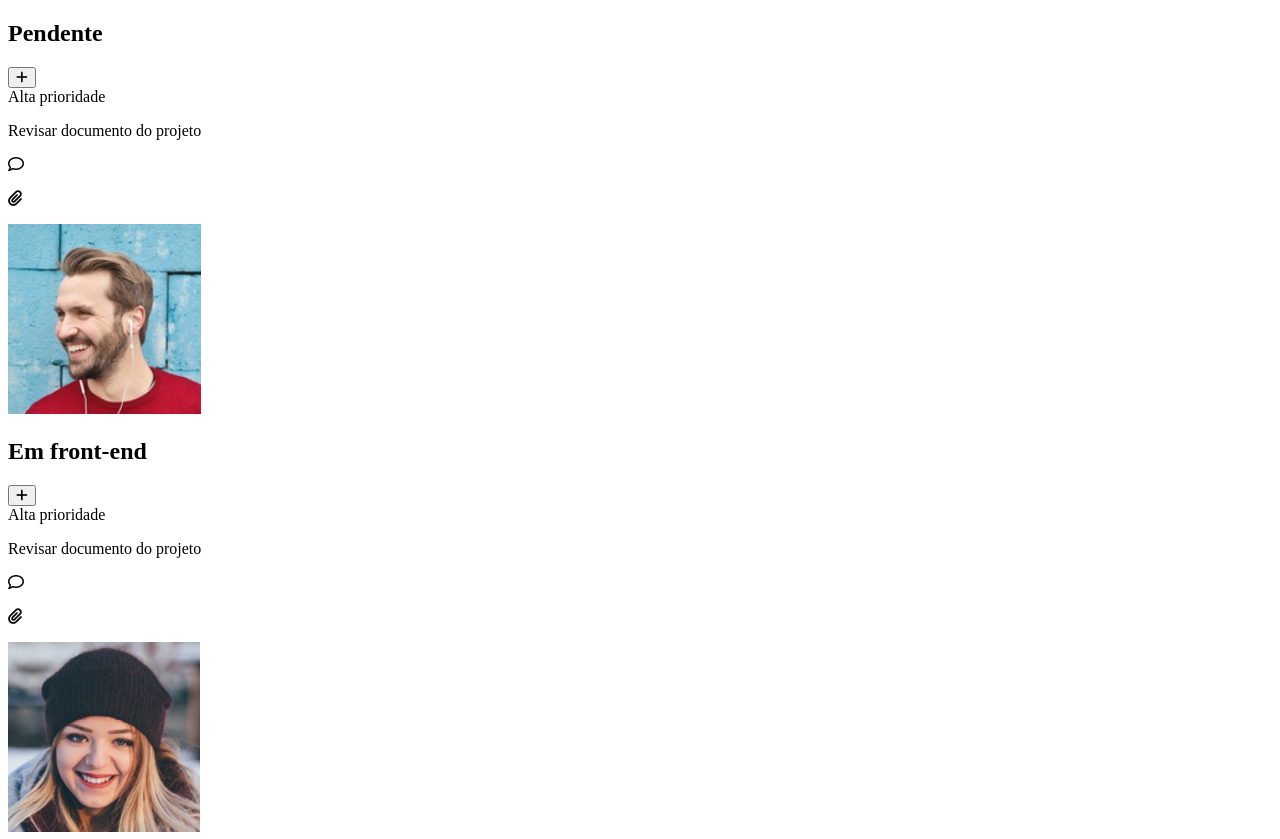
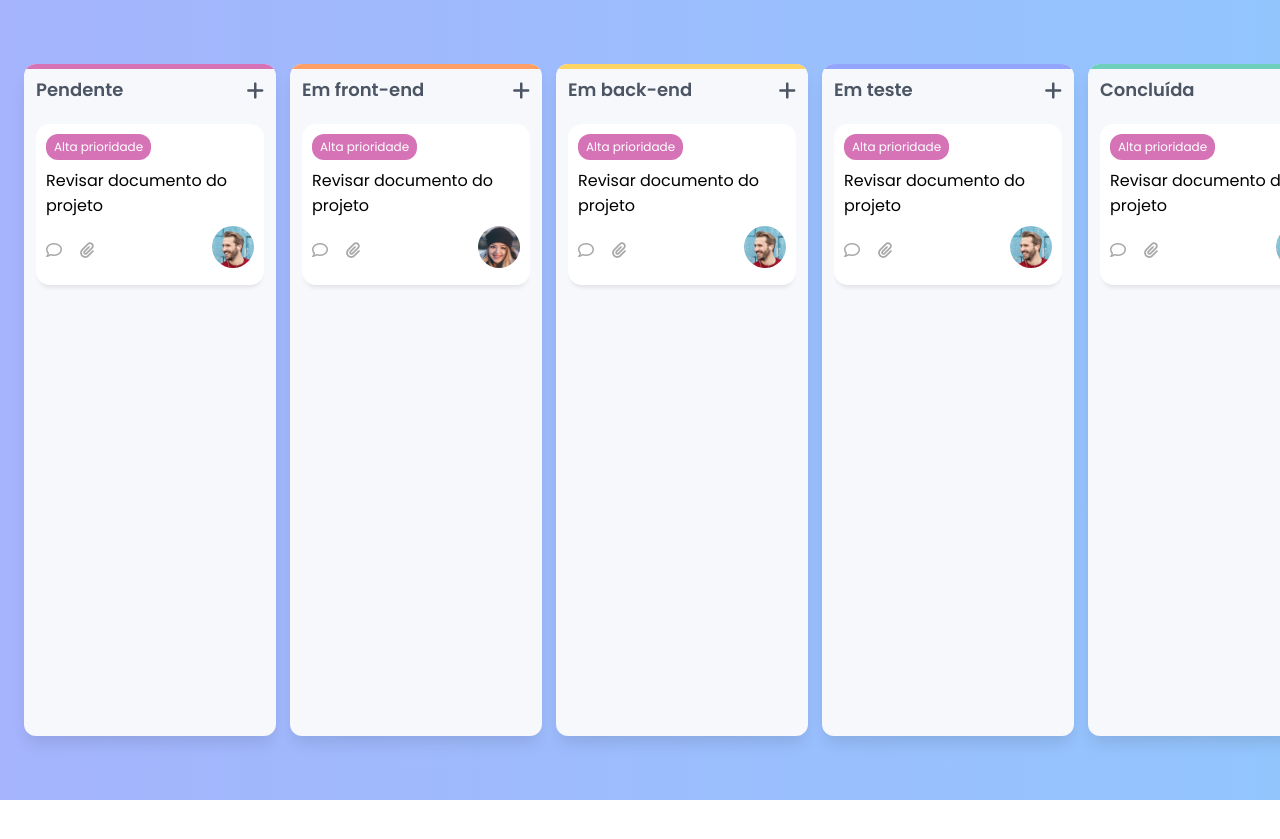
Before and after one commit to MayaSantor/Kanban, a plain HTML site: page index.html in a window 1280 px wide. Shown: the top 839 px of the page. After the commit the page ends 800 px from the top, so only its background shows below. Drawn offline with Linux system fonts and the light colour scheme.

Commit message:
Organização e estilização das colunas iniciadas

```diff
--- a/index.html
+++ b/index.html
@@ -10,7 +10,7 @@
 <body>
 
     <main class="kanban">
-        <div class="kanban-column">
+        <div class="kanban-column" data-id="1">
             <div class="kanban-title">
                 <h2>Pendente</h2>
                 <button class="add-card">
@@ -20,32 +20,32 @@
 
             <div class="kanban-cards">
                 <div class="kanban-card">
-                    <div class="badge high"></div>
-                    <span> Alta prioridade</span>
-                </div>
-                <p class="card-title">
-                    Revisar documento do projeto
-                </p>
+                    <div class="badge high">
+                        <span> Alta prioridade</span>
+                    </div>
+                    <p class="card-title">
+                        Revisar documento do projeto
+                    </p>
 
-                <div class="card-infos">
-                    <div class="card-icons">
-                        <p>
-                            <i class="fa-regular fa-comment"></i>
-                        </p>
+                    <div class="card-infos">
+                        <div class="card-icons">
+                            <p>
+                                <i class="fa-regular fa-comment"></i>
+                            </p>
 
-                        <p>
-                            <i class="fa-solid fa-paperclip"></i>
-                        </p>
-                    </div>
-                    <div class="user">
-                        <img src="src/img/pic-1.png" alt="Avatar 1">
+                            <p>
+                                <i class="fa-solid fa-paperclip"></i>
+                            </p>
+                        </div>
+                        <div class="user">
+                            <img src="src/img/pic-1.png" alt="Avatar 1">
+                        </div>
                     </div>
                 </div>
-
             </div>
         </div>
 
-        <div class="kanban-column">
+        <div class="kanban-column" data-id="2">
             <div class="kanban-title">
                 <h2>Em front-end</h2>
                 <button class="add-card">
@@ -55,32 +55,32 @@
 
             <div class="kanban-cards">
                 <div class="kanban-card">
-                    <div class="badge high"></div>
-                    <span> Alta prioridade</span>
-                </div>
-                <p class="card-title">
-                    Revisar documento do projeto
-                </p>
+                    <div class="badge high">
+                        <span> Alta prioridade</span>
+                    </div>
+                    <p class="card-title">
+                        Revisar documento do projeto
+                    </p>
 
-                <div class="card-infos">
-                    <div class="card-icons">
-                        <p>
-                            <i class="fa-regular fa-comment"></i>
-                        </p>
+                    <div class="card-infos">
+                        <div class="card-icons">
+                            <p>
+                                <i class="fa-regular fa-comment"></i>
+                            </p>
 
-                        <p>
-                            <i class="fa-solid fa-paperclip"></i>
-                        </p>
+                            <p>
+                                <i class="fa-solid fa-paperclip"></i>
+                            </p>
+                        </div>
+                        <div class="user">
+                            <img src="src/img/pic-2.png" alt="Avatar 1">
+                        </div>
                     </div>
-                    <div class="user">
-                        <img src="src/img/pic-2.png" alt="Avatar 1">
                     </div>
-                </div>
-
             </div>
         </div>
 
-        <div class="kanban-column">
+        <div class="kanban-column" data-id="3">
             <div class="kanban-title">
                 <h2>Em back-end</h2>
                 <button class="add-card">
@@ -90,32 +90,32 @@
 
             <div class="kanban-cards">
                 <div class="kanban-card">
-                    <div class="badge high"></div>
-                    <span> Alta prioridade</span>
-                </div>
-                <p class="card-title">
-                    Revisar documento do projeto
-                </p>
+                    <div class="badge high">
+                        <span> Alta prioridade</span>
+                    </div>
+                    <p class="card-title">
+                        Revisar documento do projeto
+                    </p>
 
-                <div class="card-infos">
-                    <div class="card-icons">
-                        <p>
-                            <i class="fa-regular fa-comment"></i>
-                        </p>
+                    <div class="card-infos">
+                        <div class="card-icons">
+                            <p>
+                                <i class="fa-regular fa-comment"></i>
+                            </p>
 
-                        <p>
-                            <i class="fa-solid fa-paperclip"></i>
-                        </p>
-                    </div>
-                    <div class="user">
-                        <img src="src/img/pic-1.png" alt="Avatar 1">
+                            <p>
+                                <i class="fa-solid fa-paperclip"></i>
+                            </p>
+                        </div>
+                        <div class="user">
+                            <img src="src/img/pic-1.png" alt="Avatar 1">
+                        </div>
                     </div>
                 </div>
-
             </div>
         </div>
 
-        <div class="kanban-column">
+        <div class="kanban-column" data-id="4">
             <div class="kanban-title">
                 <h2>Em teste</h2>
                 <button class="add-card">
@@ -125,32 +125,33 @@
 
             <div class="kanban-cards">
                 <div class="kanban-card">
-                    <div class="badge high"></div>
-                    <span> Alta prioridade</span>
-                </div>
-                <p class="card-title">
-                    Revisar documento do projeto
-                </p>
+                    <div class="badge high">
+                        <span> Alta prioridade</span>
+                    </div>
 
-                <div class="card-infos">
-                    <div class="card-icons">
-                        <p>
-                            <i class="fa-regular fa-comment"></i>
-                        </p>
+                    <p class="card-title">
+                        Revisar documento do projeto
+                    </p>
 
-                        <p>
-                            <i class="fa-solid fa-paperclip"></i>
-                        </p>
-                    </div>
-                    <div class="user">
-                        <img src="src/img/pic-1.png" alt="Avatar 1">
+                    <div class="card-infos">
+                        <div class="card-icons">
+                            <p>
+                                <i class="fa-regular fa-comment"></i>
+                            </p>
+
+                            <p>
+                                <i class="fa-solid fa-paperclip"></i>
+                            </p>
+                        </div>
+                        <div class="user">
+                            <img src="src/img/pic-1.png" alt="Avatar 1">
+                        </div>
                     </div>
                 </div>
-
             </div>
         </div>
 
-        <div class="kanban-column">
+        <div class="kanban-column" data-id="5">
             <div class="kanban-title">
                 <h2>Concluída</h2>
                 <button class="add-card">
@@ -160,28 +161,30 @@
 
             <div class="kanban-cards">
                 <div class="kanban-card">
-                    <div class="badge high"></div>
-                    <span> Alta prioridade</span>
+                    <div class="badge high">
+                        <span> Alta prioridade</span>
+                    </div>
+
+                    <p class="card-title">
+                        Revisar documento do projeto
+                    </p>
+
+                    <div class="card-infos">
+                        <div class="card-icons">
+                            <p>
+                                <i class="fa-regular fa-comment"></i>
+                            </p>
+
+                            <p>
+                                <i class="fa-solid fa-paperclip"></i>
+                            </p>
+                        </div>
+                        <div class="user">
+                            <img src="src/img/pic-1.png" alt="Avatar 1">
+                        </div>
+                    </div>
+
                 </div>
-                <p class="card-title">
-                    Revisar documento do projeto
-                </p>
-
-                <div class="card-infos">
-                    <div class="card-icons">
-                        <p>
-                            <i class="fa-regular fa-comment"></i>
-                        </p>
-
-                        <p>
-                            <i class="fa-solid fa-paperclip"></i>
-                        </p>
-                    </div>
-                    <div class="user">
-                        <img src="src/img/pic-1.png" alt="Avatar 1">
-                    </div>
-                </div>
-
             </div>
         </div>
     </main>
--- a/src/css/styles.css
+++ b/src/css/styles.css
@@ -0,0 +1,150 @@
+@import url('https://fonts.googleapis.com/css2?family=Open+Sans:ital,wght@0,300..800;1,300..800&family=Orbitron:wght@400..900&family=Poppins:ital,wght@0,100;0,200;0,300;0,400;0,500;0,600;0,700;0,800;0,900;1,100;1,200;1,300;1,400;1,500;1,600;1,700;1,800;1,900&family=Roboto:wght@400;500&display=swap');
+
+* {
+    font-family: 'Poppins', sans-serif;
+    margin: 0;
+    padding: 0;
+    box-sizing: border-box;
+}
+
+body {
+    min-height: 100vh;
+    display: flex;
+    justify-content: center;
+    align-items: center;
+    background: linear-gradient(90deg, #a5b4fc, #93c5fd);
+}
+
+.kanban {
+    display: flex;
+    gap: 14px;
+    padding: 24px;
+    width: 100%;
+    height: 90vh;
+    overflow-x: auto;
+}
+
+.kanban-column {
+    display: flex;
+    flex-direction: column;
+    gap: 18px;
+    height: 100%;
+    overflow-y: auto;
+    background-color: #f6f8fc;
+    border-radius: 12px;
+    box-shadow: 0px 10px 15px -3px rgba(0, 0, 0, 0.1);
+    padding: 12px;
+    overflow: hidden;
+    position: relative;
+    min-width: 252px;
+}
+
+.kanban-column::after{
+    position: absolute;
+    content: '';
+    height: 5px;
+    width: 100%;
+    top: 0;
+    left: 0;
+}
+
+.kanban-column[data-id="1"]::after{
+    background-color: #d573b6;
+}
+
+.kanban-column[data-id="2"]::after{
+    background-color: #fea065;
+}
+
+.kanban-column[data-id="3"]::after{
+    background-color: #fed565;
+}
+
+.kanban-column[data-id="4"]::after{
+    background-color: #92a5fb;
+}
+
+.kanban-column[data-id="5"]::after{
+    background-color: #6ed0bc;
+}
+
+.kanban-title {
+    display: flex;
+    justify-content: space-between;
+}
+
+.kanban-title h2 {
+    font-size: 18px;
+    color: #4b5563;
+    font-weight: 600;
+}
+
+.add-card {
+    color: #4b5563;
+    font-size: 20px;
+    background-color: transparent;
+    cursor: pointer;
+    border: none;
+}
+
+.kanban-cards {
+    display: flex;
+    flex-direction: column;
+    gap: 8px;
+    height: 100%;
+    overflow-y: auto;
+    overflow-x: hidden;
+}
+
+.kanban-card {
+    display: flex;
+    flex-direction: column;
+    gap: 8px;
+    background-color: #ffffff;
+    border-radius: 14px;
+    padding: 10px;
+    box-shadow: 0px 5px 5px -3px rgba(0, 0, 0, 0.1);
+    cursor: pointer;
+}
+
+.badge {
+    color: #ffff;
+    width: fit-content;
+    font-size: 12px;
+    padding: 4px 8px;
+    border-radius: 12px;
+}
+
+.badge.high {
+    background-color: #d573b6;
+}
+
+.badge.medium {
+    background-color: #fea065;
+}
+
+.badge.low {
+    background-color: #92a5fb;
+}
+
+.card-infos {
+    display: flex;
+    justify-content: space-between;
+    align-items: center;
+}
+
+.card-icons {
+    display: flex;
+    gap: 18px;
+}
+
+.card-icons i {
+    color: #a8a8aa;
+}
+
+.user img {
+    width: 42px;
+    height: 42px;
+    border-radius: 100%;
+    object-fit: cover;
+}
```
